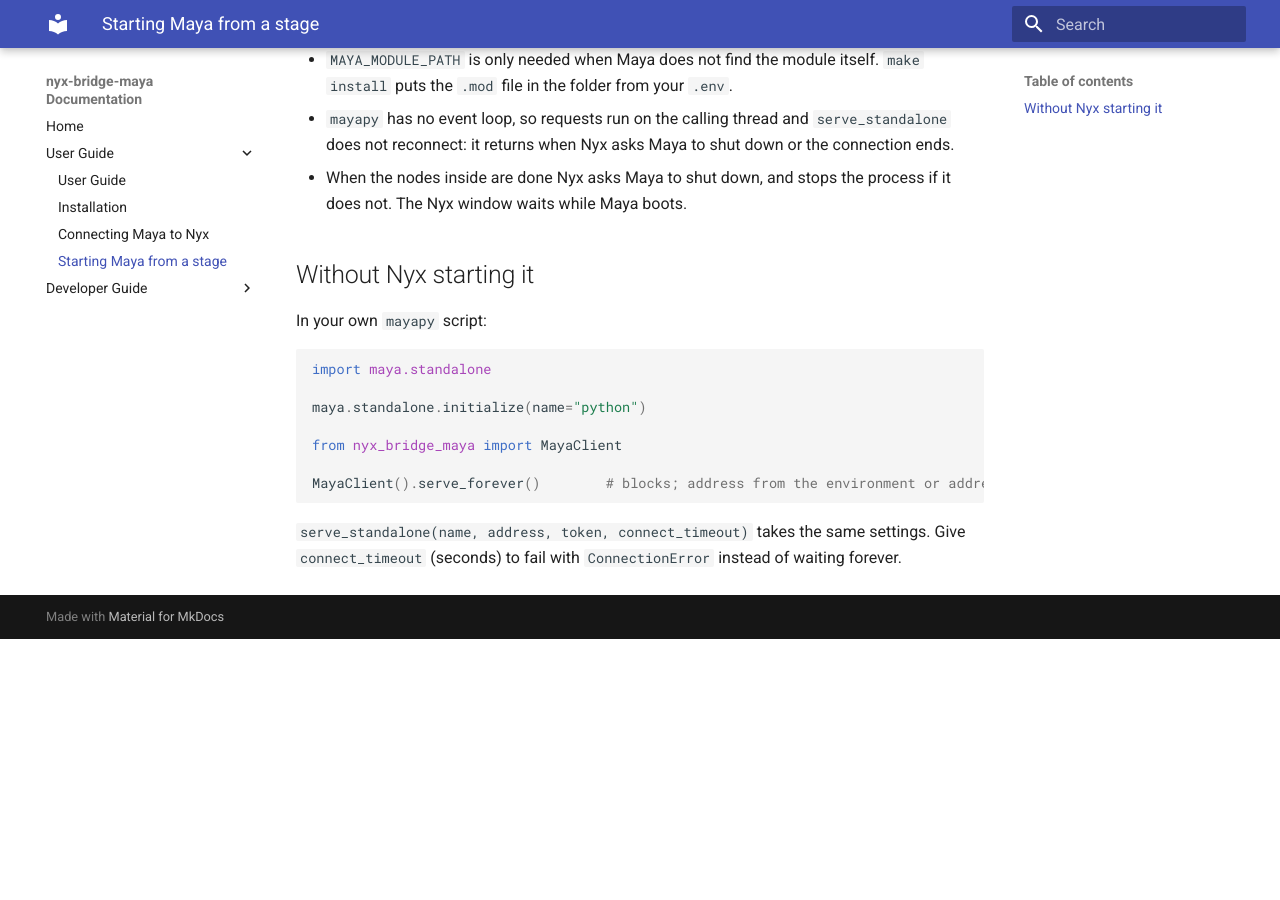
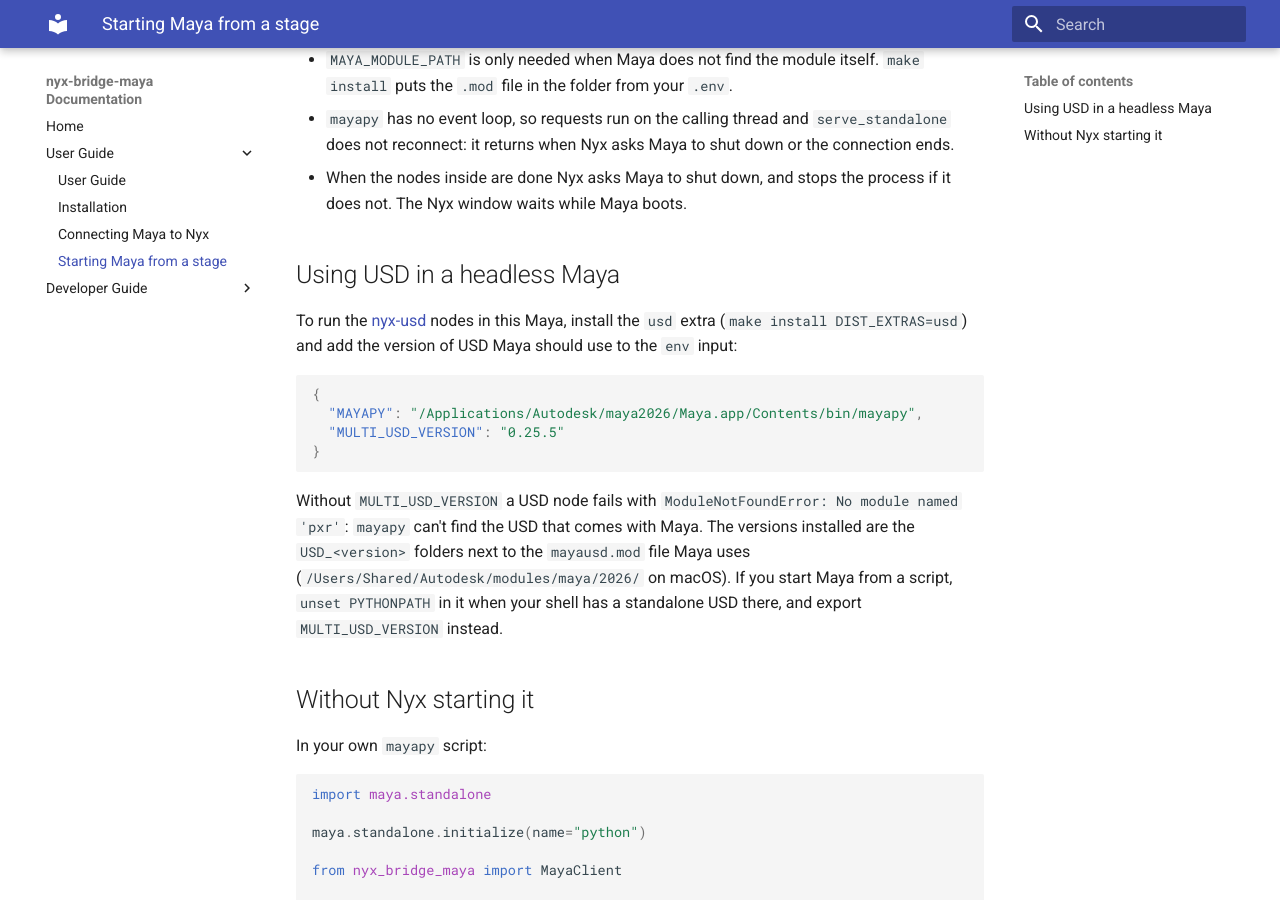
Before and after one commit to sowwic/nyx-bridge-maya, an MkDocs documentation site: the page built from docs/user/standalone.md, in a window 1280 px wide and 900 px high, scrolled down 666 px. Built offline with MkDocs 1.6.1 and Material for MkDocs 9.7.7, drawn with Linux system fonts in a browser that asks for light colours; before the commit the page ends 1305 px from its top, so only the background shows below that.

Commit message:
Update docs for installation and standalone (#7)

````diff
--- a/docs/user/standalone.md
+++ b/docs/user/standalone.md
@@ -26,6 +26,26 @@ connect as (`NYX_BRIDGE_ADDRESS`, `NYX_BRIDGE_TOKEN`, `NYX_BRIDGE_CLIENT_NAME`),
 - When the nodes inside are done Nyx asks Maya to shut down, and stops the process if it
   does not. The Nyx window waits while Maya boots.
 
+## Using USD in a headless Maya
+
+To run the [nyx-usd](https://github.com/sowwic/nyx-usd) nodes in this Maya, install the
+`usd` extra (`make install DIST_EXTRAS=usd`) and add the version of USD Maya should use to
+the `env` input:
+
+```json
+{
+  "MAYAPY": "/Applications/Autodesk/maya2026/Maya.app/Contents/bin/mayapy",
+  "MULTI_USD_VERSION": "0.25.5"
+}
+```
+
+Without `MULTI_USD_VERSION` a USD node fails with `ModuleNotFoundError: No module named
+'pxr'`: `mayapy` can't find the USD that comes with Maya. The versions installed are the
+`USD_<version>` folders next to the `mayausd.mod` file Maya uses
+(`/Users/Shared/Autodesk/modules/maya/2026/` on macOS). If you start Maya from a script,
+`unset PYTHONPATH` in it when your shell has a standalone USD there, and export
+`MULTI_USD_VERSION` instead.
+
 ## Without Nyx starting it
 
 In your own `mayapy` script:
````
Also changed, not shown: docs/user/installation.md (+9 -3 lines).
